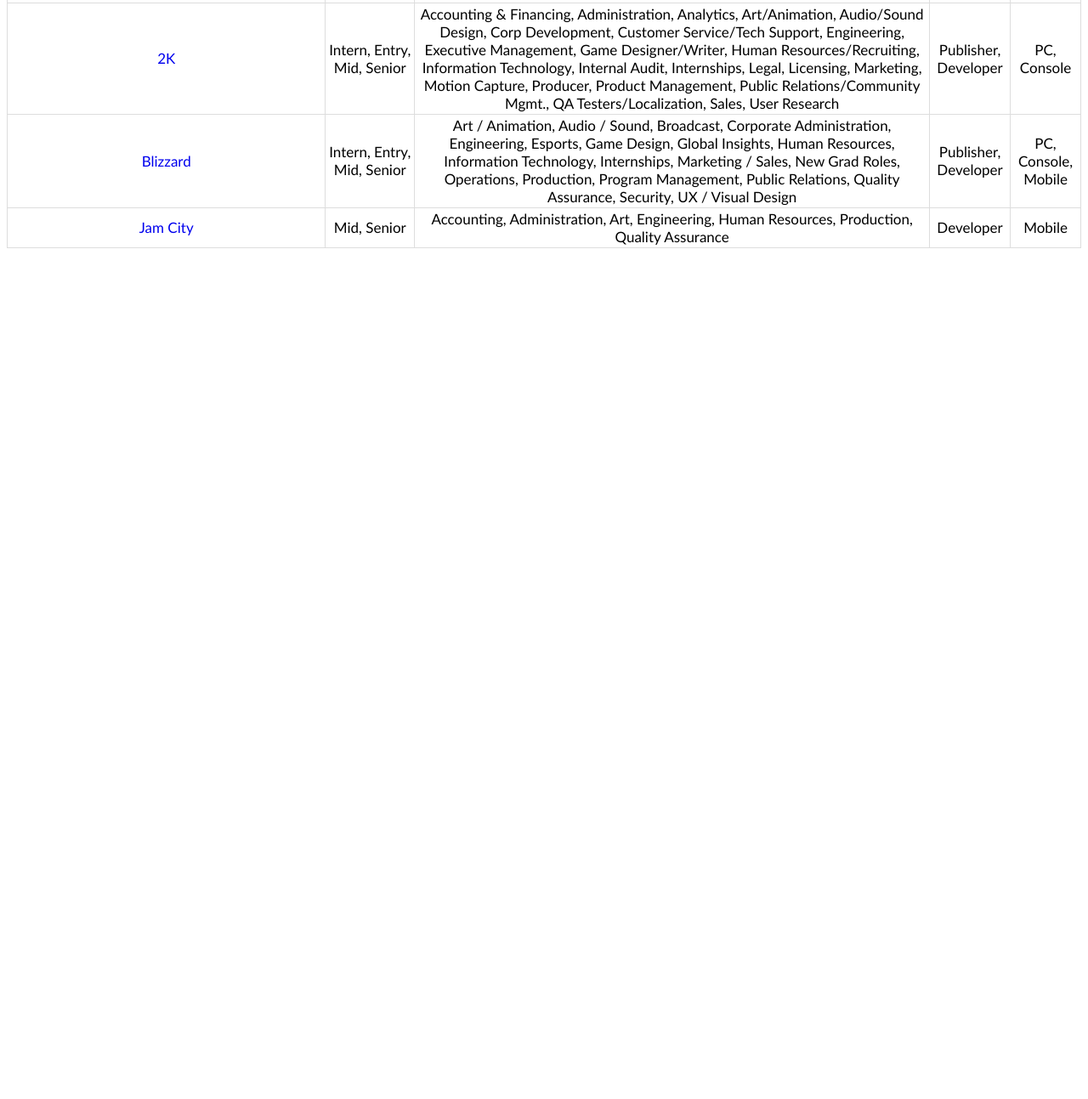
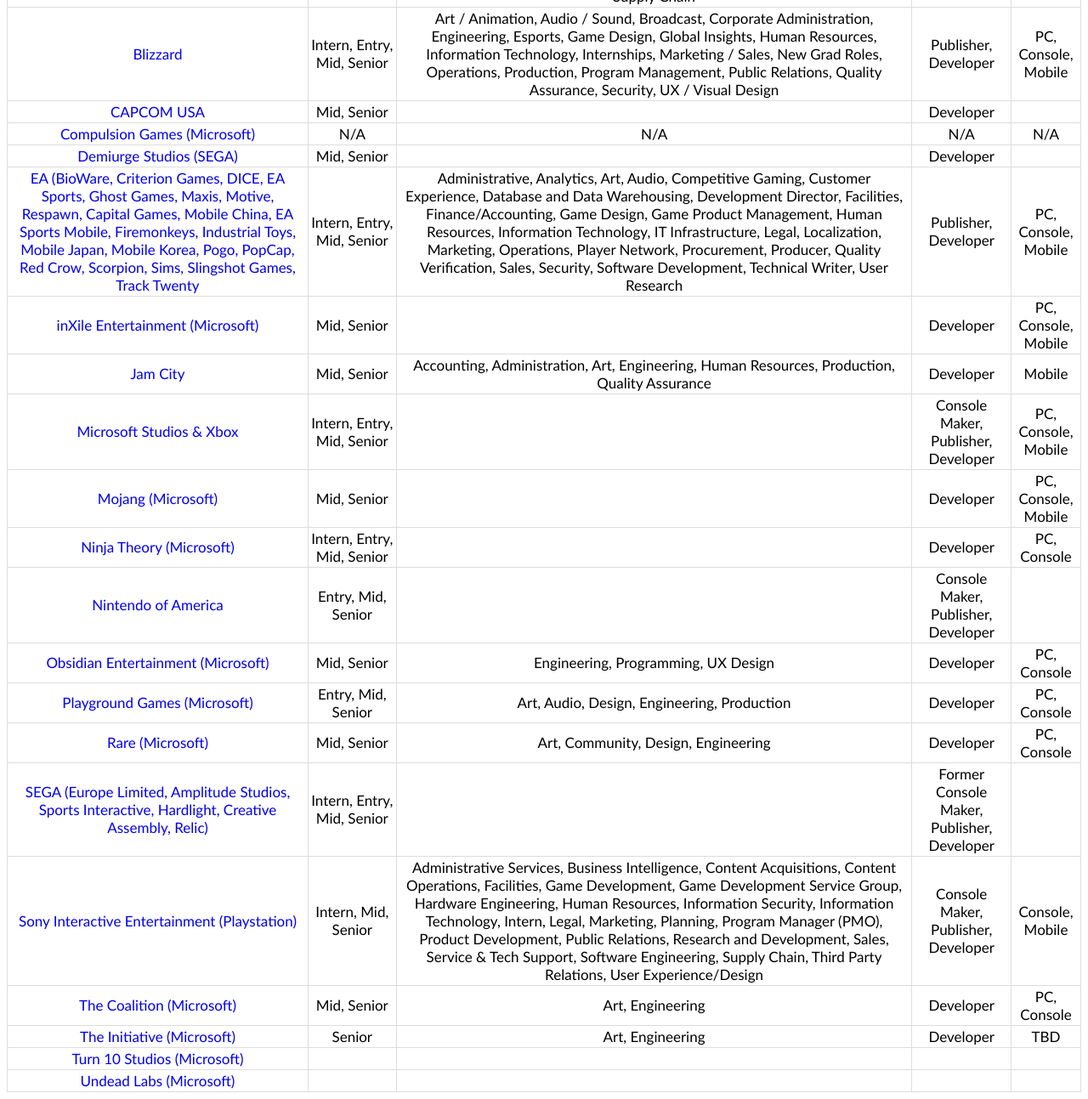
Before and after one commit to jackmelcher/gig, a plain HTML site: page index.html in a window 1280 px wide. Shown: the part 386-1679 px from the top of the page at 85% size. Before the commit the page ends 800 px from the top, so only its background shows below. Drawn offline with nearby package versions, Linux system fonts and the light colour scheme.

Commit message:
Updated JSON file

```diff
--- a/GameIndustry.json
+++ b/GameIndustry.json
@@ -1,4 +1,20 @@
 [
+  {
+    "Company Name": "2K",
+    "Link": "https://www.2k.com/en-US/jobs/",
+    "Experience": "Intern, Entry, Mid, Senior",
+    "Roles": "Accounting & Financing, Administration, Analytics, Art/Animation, Audio/Sound Design, Corp Development, Customer Service/Tech Support, Engineering, Executive Management, Game Designer/Writer, Human Resources/Recruiting, Information Technology, Internal Audit, Internships, Legal, Licensing, Marketing, Motion Capture, Producer, Product Management, Public Relations/Community Mgmt., QA Testers/Localization, Sales, User Research",
+    "Type": "Publisher, Developer",
+    "Market": "PC, Console"
+  },
+  {
+    "Company Name": "343 Industries (Microsoft)",
+    "Link": "https://www.343industries.com/careers",
+    "Experience": "Mid, Senior",
+    "Roles": "Art, Design, Engineering, Production",
+    "Type": "",
+    "Market": ""
+  },
   {
     "Company Name": "Activision (Beenox, Demonware, High Moon Studios, Infinity Ward, Raven, Sledgehammer Games, Toys for Bob, Treyarch, Vicarious Visions)",
     "Link": "https://activision.referrals.selectminds.com/",
@@ -6,6 +22,38 @@
     "Roles": "Administration, Animation, Art, Audio/Sound, Business Development, Business Intelligence, Consumer Products, Customer Support, Design, Engineering, Finance/Accounting, Human Resources, Information and Technology, Legal, Manufacturing, Marketing, Production, Programming, Quality Assurance, Sales, Supply Chain",
     "Type": "Publisher, Developer",
     "Market": "PC, Console, Mobile"
+  },
+  {
+    "Company Name": "Blizzard",
+    "Link": "https://careers.blizzard.com/en-us/openings",
+    "Experience": "Intern, Entry, Mid, Senior",
+    "Roles": "Art / Animation, Audio / Sound, Broadcast, Corporate Administration, Engineering, Esports, Game Design, Global Insights, Human Resources, Information Technology, Internships, Marketing / Sales, New Grad Roles, Operations, Production, Program Management, Public Relations, Quality Assurance, Security, UX / Visual Design",
+    "Type": "Publisher, Developer",
+    "Market": "PC, Console, Mobile"
+  },
+  {
+    "Company Name": "CAPCOM USA",
+    "Link": "https://uscareers-capcom.icims.com/jobs/search?ss=1",
+    "Experience": "Mid, Senior",
+    "Roles": "",
+    "Type": "Developer",
+    "Market": ""
+  },
+  {
+    "Company Name": "Compulsion Games (Microsoft)",
+    "Link": "https://compulsiongames.com/",
+    "Experience": "N/A",
+    "Roles": "N/A",
+    "Type": "N/A",
+    "Market": "N/A"
+  },
+  {
+    "Company Name": "Demiurge Studios (SEGA) ",
+    "Link": "https://www.demiurgestudios.com/careers",
+    "Experience": "Mid, Senior",
+    "Roles": "",
+    "Type": "Developer",
+    "Market": ""
   },
   {
     "Company Name": "EA (BioWare, Criterion Games, DICE, EA Sports, Ghost Games, Maxis, Motive, Respawn, Capital Games, Mobile China, EA Sports Mobile, Firemonkeys, Industrial Toys, Mobile Japan, Mobile Korea, Pogo, PopCap, Red Crow, Scorpion, Sims, Slingshot Games, Track Twenty",
@@ -16,19 +64,11 @@
     "Market": "PC, Console, Mobile"
   },
   {
-      "Company Name": "2K",
-      "Link": "https://www.2k.com/en-US/jobs/",
-      "Experience": "Intern, Entry, Mid, Senior",
-      "Roles": "Accounting & Financing, Administration, Analytics, Art/Animation, Audio/Sound Design, Corp Development, Customer Service/Tech Support, Engineering, Executive Management, Game Designer/Writer, Human Resources/Recruiting, Information Technology, Internal Audit, Internships, Legal, Licensing, Marketing, Motion Capture, Producer, Product Management, Public Relations/Community Mgmt., QA Testers/Localization, Sales, User Research",
-      "Type": "Publisher, Developer",
-      "Market": "PC, Console"
-    },
-    {
-      "Company Name": "Blizzard",
-      "Link": "https://careers.blizzard.com/en-us/openings",
-      "Experience": "Intern, Entry, Mid, Senior",
-      "Roles": "Art / Animation, Audio / Sound, Broadcast, Corporate Administration, Engineering, Esports, Game Design, Global Insights, Human Resources, Information Technology, Internships, Marketing / Sales, New Grad Roles, Operations, Production, Program Management, Public Relations, Quality Assurance, Security, UX / Visual Design",
-      "Type": "Publisher, Developer",
+    "Company Name": "inXile Entertainment (Microsoft)",
+    "Link": "https://www.inxile-entertainment.com/careers",
+    "Experience": "Mid, Senior",
+    "Roles": "",
+    "Type": "Developer",
     "Market": "PC, Console, Mobile"
   },
   {
@@ -38,5 +78,109 @@
     "Roles": "Accounting, Administration, Art, Engineering, Human Resources, Production, Quality Assurance",
     "Type": "Developer",
     "Market": "Mobile"
+  },
+  {
+    "Company Name": "Microsoft Studios & Xbox",
+    "Link": "https://careers.microsoft.com/us/en/search-results?keywords=gaming&rt=professional",
+    "Experience": "Intern, Entry, Mid, Senior",
+    "Roles": "",
+    "Type": "Console Maker, Publisher, Developer",
+    "Market": "PC, Console, Mobile"
+  },
+  {
+    "Company Name": "Mojang (Microsoft)",
+    "Link": "https://mojang.workable.com/",
+    "Experience": "Mid, Senior",
+    "Roles": "",
+    "Type": "Developer",
+    "Market": "PC, Console, Mobile"
+  },
+  {
+    "Company Name": "Ninja Theory (Microsoft)",
+    "Link": "https://ninjatheory.com/?page_id=27",
+    "Experience": "Intern, Entry, Mid, Senior",
+    "Roles": "",
+    "Type": "Developer",
+    "Market": "PC, Console"
+  },
+  {
+    "Company Name": "Nintendo of America",
+    "Link": "https://careers.nintendo.com/job-openings/",
+    "Experience": "Entry, Mid, Senior",
+    "Roles": "",
+    "Type": "Console Maker, Publisher, Developer",
+    "Market": ""
+  },
+  {
+    "Company Name": "Obsidian Entertainment (Microsoft)",
+    "Link": "https://www.obsidian.net/jobs",
+    "Experience": "Mid, Senior",
+    "Roles": "Engineering, Programming, UX Design",
+    "Type": "Developer",
+    "Market": "PC, Console"
+  },
+  {
+    "Company Name": "Playground Games (Microsoft)",
+    "Link": "https://www.playground-games.com/careers/",
+    "Experience": "Entry, Mid, Senior",
+    "Roles": "Art, Audio, Design, Engineering, Production ",
+    "Type": "Developer",
+    "Market": "PC, Console"
+  },
+  {
+    "Company Name": "Rare (Microsoft)",
+    "Link": "https://www.rare.co.uk/careers",
+    "Experience": "Mid, Senior",
+    "Roles": "Art, Community, Design, Engineering",
+    "Type": "Developer",
+    "Market": "PC, Console"
+  },
+  {
+    "Company Name": "SEGA (Europe Limited, Amplitude Studios, Sports Interactive, Hardlight, Creative Assembly, Relic)",
+    "Link": "http://careers.sega.co.uk/careers",
+    "Experience": "Intern, Entry, Mid, Senior",
+    "Roles": "",
+    "Type": "Former Console Maker, Publisher, Developer",
+    "Market": ""
+  },
+  {
+    "Company Name": "Sony Interactive Entertainment (Playstation)",
+    "Link": "https://www.playstation.com/en-us/corporate/about/careers/#careerlistings",
+    "Experience": "Intern, Mid, Senior",
+    "Roles": "Administrative Services, Business Intelligence, Content Acquisitions, Content Operations, Facilities, Game Development, Game Development Service Group, Hardware Engineering, Human Resources, Information Security, Information Technology, Intern, Legal, Marketing, Planning, Program Manager (PMO), Product Development, Public Relations, Research and Development, Sales, Service & Tech Support, Software Engineering, Supply Chain, Third Party Relations, User Experience/Design",
+    "Type": "Console Maker, Publisher, Developer",
+    "Market": "Console, Mobile"
+  },
+  {
+    "Company Name": "The Coalition (Microsoft)",
+    "Link": "https://thecoalitionstudio.com/#Join-Us",
+    "Experience": "Mid, Senior",
+    "Roles": "Art, Engineering",
+    "Type": "Developer",
+    "Market": "PC, Console"
+  },
+  {
+    "Company Name": "The Initiative (Microsoft)",
+    "Link": "https://initiativegaming.com/Home/CareerV2",
+    "Experience": "Senior",
+    "Roles": "Art, Engineering",
+    "Type": "Developer",
+    "Market": "TBD"
+  },
+  {
+    "Company Name": "Turn 10 Studios (Microsoft)",
+    "Link": "https://careers.microsoft.com/us/en/search-results?rt=professional&keywords=turn%2010%20studios",
+    "Experience": "",
+    "Roles": "",
+    "Type": "",
+    "Market": ""
+  },
+  {
+    "Company Name": "Undead Labs (Microsoft)",
+    "Link": "https://undeadlabs.com/jobs/",
+    "Experience": "",
+    "Roles": "",
+    "Type": "",
+    "Market": ""
   }
  ]
```
Also changed, not shown: index.html (+5 -5 lines). Lines whose indentation alone changed are shown as unchanged.
